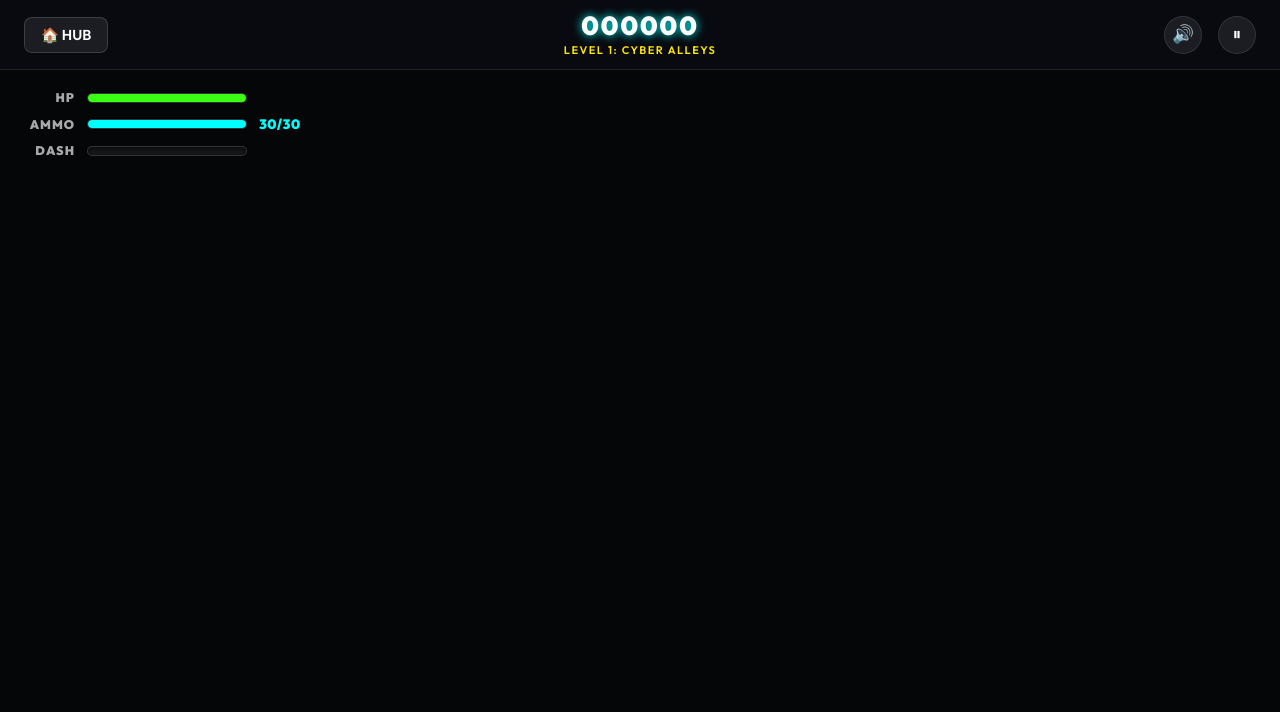
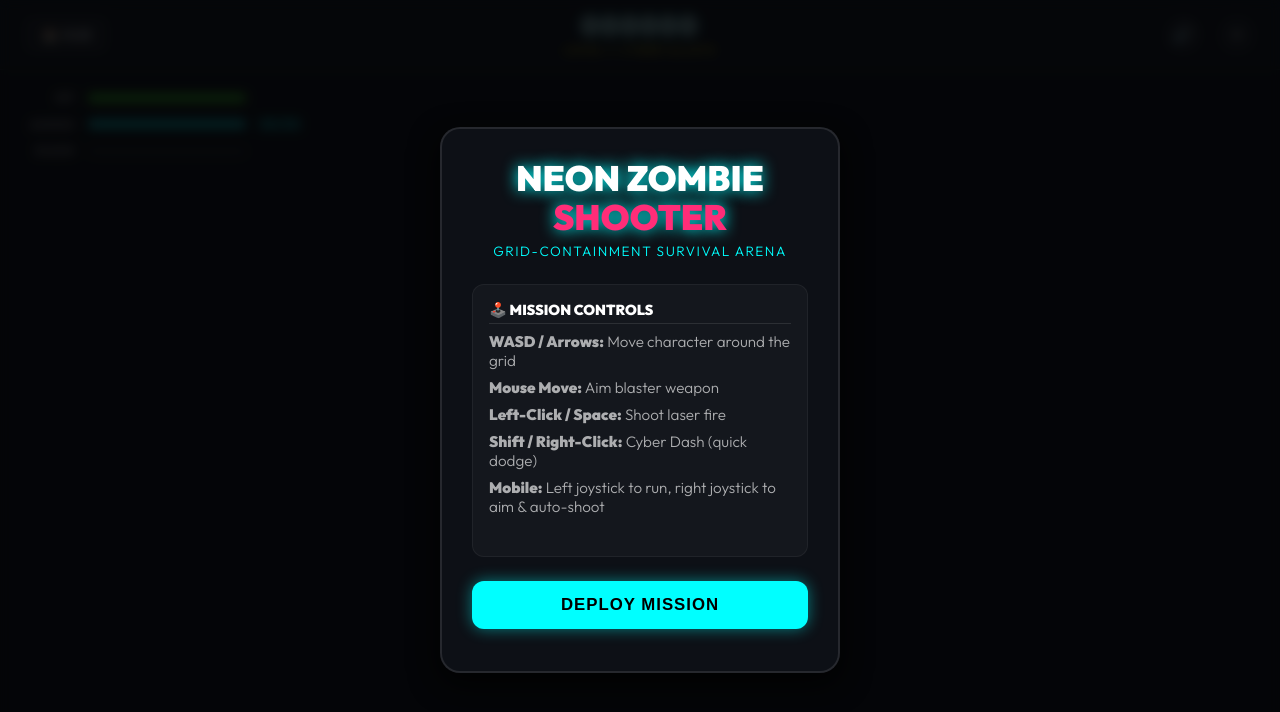
Before and after one commit to vayutripathi10/arcade-hub, a plain HTML site: page neon-zombie-shooter-frontend/index.html in a window 1280 px wide. Both pictures are taken after a click on the button "PLAY NOW ➔". Drawn offline with nearby package versions, Linux system fonts and the light colour scheme.

Commit message:
fix(zombie-shooter): close syntax block, implement start landing screen overlay, and bump PWA cache to v129

```diff
--- a/neon-zombie-shooter-frontend/index.html
+++ b/neon-zombie-shooter-frontend/index.html
@@ -308,6 +308,23 @@
             </div>
         </div>
 
+        <!-- Start Landing Screen -->
+        <div id="start-screen" class="overlay hidden">
+            <div class="modal start-modal">
+                <h1 class="start-title">NEON ZOMBIE<br><span style="color: var(--neon-pink);">SHOOTER</span></h1>
+                <p class="start-subtitle">Grid-Containment Survival Arena</p>
+                <div class="start-controls">
+                    <h3>🕹️ MISSION CONTROLS</h3>
+                    <p style="margin-bottom: 8px;"><strong>WASD / Arrows:</strong> Move character around the grid</p>
+                    <p style="margin-bottom: 8px;"><strong>Mouse Move:</strong> Aim blaster weapon</p>
+                    <p style="margin-bottom: 8px;"><strong>Left-Click / Space:</strong> Shoot laser fire</p>
+                    <p style="margin-bottom: 8px;"><strong>Shift / Right-Click:</strong> Cyber Dash (quick dodge)</p>
+                    <p><strong>Mobile:</strong> Left joystick to run, right joystick to aim & auto-shoot</p>
+                </div>
+                <button id="start-mission-btn" class="btn-main">DEPLOY MISSION</button>
+            </div>
+        </div>
+
         <!-- In-game Hint/Directions -->
         <div id="direction-arrow-hud" class="direction-hud hidden">
             <span class="arrow">▲</span>
@@ -318,7 +335,7 @@
     <!-- Scripts Loading -->
     <script src="https://cdnjs.cloudflare.com/ajax/libs/three.js/r128/three.min.js"></script>
     <script src="map.js"></script>
-    <script src="script.js?v=128"></script>
+    <script src="script.js?v=129"></script>
 
     <script>
         (function() {
@@ -335,8 +352,23 @@
             window.dispatchEvent(new Event('resize'));
             var overlay = document.getElementById('game-info-overlay');
             if (overlay) overlay.style.display = 'none';
-            if (typeof initGame === 'function') { initGame(); }
+
+            // Show the start landing screen menu
+            var startScreen = document.getElementById('start-screen');
+            if (startScreen) startScreen.classList.remove('hidden');
         }
+
+        // Initialize game only when the user explicitly clicks the start button
+        document.addEventListener('DOMContentLoaded', () => {
+            var startBtn = document.getElementById('start-mission-btn');
+            if (startBtn) {
+                startBtn.onclick = () => {
+                    var startScreen = document.getElementById('start-screen');
+                    if (startScreen) startScreen.classList.add('hidden');
+                    if (typeof initGame === 'function') { initGame(); }
+                };
+            }
+        });
     </script>
 </body>
 </html>
--- a/neon-zombie-shooter-frontend/script.js
+++ b/neon-zombie-shooter-frontend/script.js
@@ -594,6 +594,7 @@ class ZombieGame {
         this.playerLight = new THREE.PointLight('#00ffff', 1.8, 8.0);
         this.playerLight.position.set(0, 1.0, 0);
         this.player.add(this.playerLight);
+    }
 
     spawnPortal(x, z) {
         if (this.exitPortal) {
--- a/neon-zombie-shooter-frontend/style.css
+++ b/neon-zombie-shooter-frontend/style.css
@@ -436,3 +436,33 @@ body, html {
 .hidden {
     display: none !important;
 }
+
+.start-title {
+    font-size: 2.2rem !important;
+    line-height: 1.1;
+    margin-bottom: 6px !important;
+    text-shadow: 0 0 15px var(--neon-cyan);
+}
+.start-subtitle {
+    font-size: 0.85rem !important;
+    text-transform: uppercase;
+    letter-spacing: 1.5px;
+    color: var(--neon-cyan) !important;
+    margin-bottom: 24px;
+}
+.start-controls {
+    background: rgba(255, 255, 255, 0.03);
+    border: 1px solid rgba(255, 255, 255, 0.05);
+    border-radius: 12px;
+    padding: 16px;
+    margin-bottom: 24px;
+    font-size: 0.82rem;
+    text-align: left;
+}
+.start-controls h3 {
+    color: #fff;
+    font-size: 0.9rem;
+    margin-bottom: 8px;
+    border-bottom: 1px solid rgba(255, 255, 255, 0.1);
+    padding-bottom: 4px;
+}
--- a/sw.js
+++ b/sw.js
@@ -1,4 +1,4 @@
-const CACHE_NAME = 'arcade-hub-cache-v128';
+const CACHE_NAME = 'arcade-hub-cache-v129';
 const CORE_ASSETS = [
     'index.html',
     'retro-hub.html',
```
Also changed, not shown: play-neon-zombie-shooter.html (+1 -1 lines).
